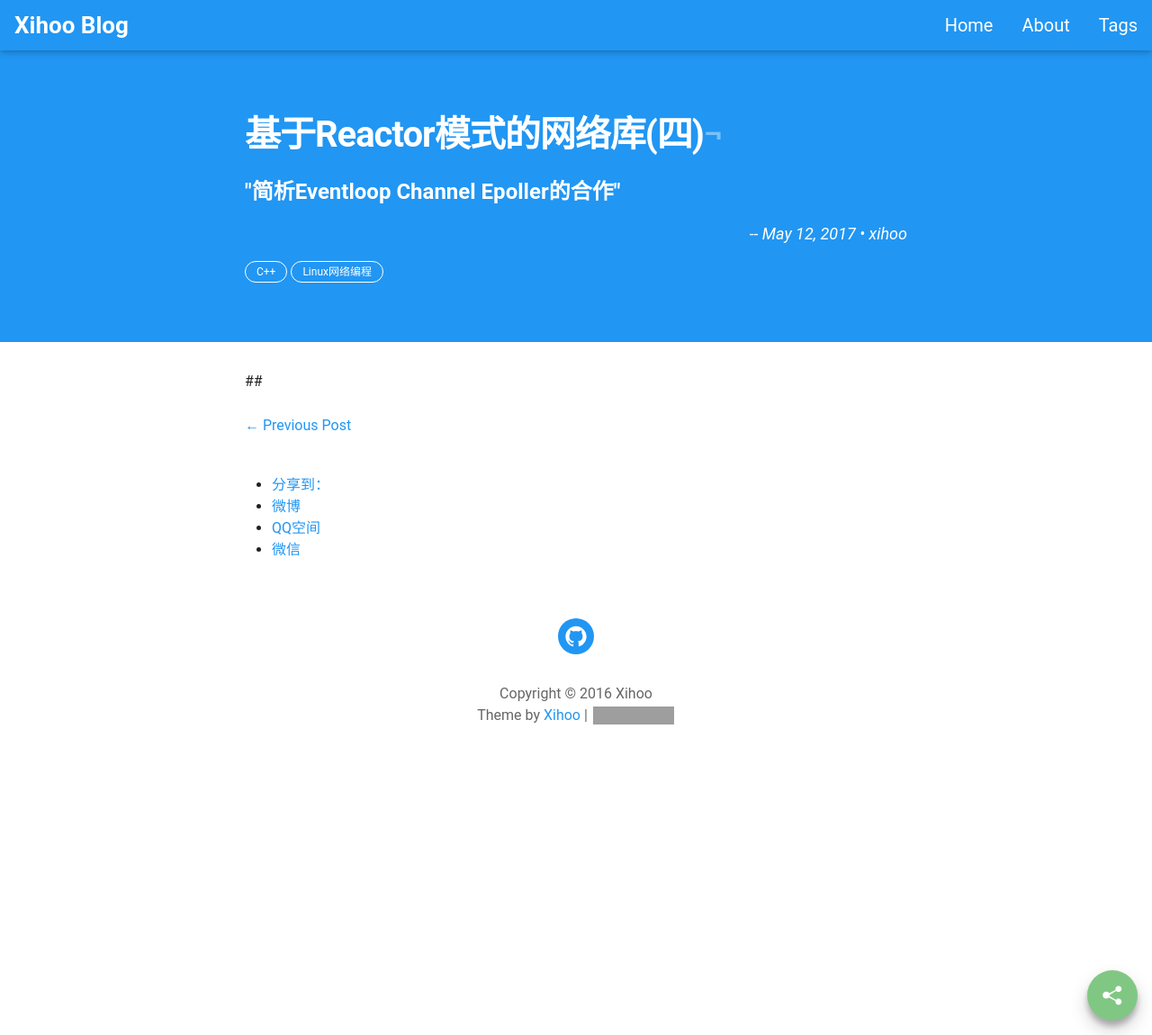
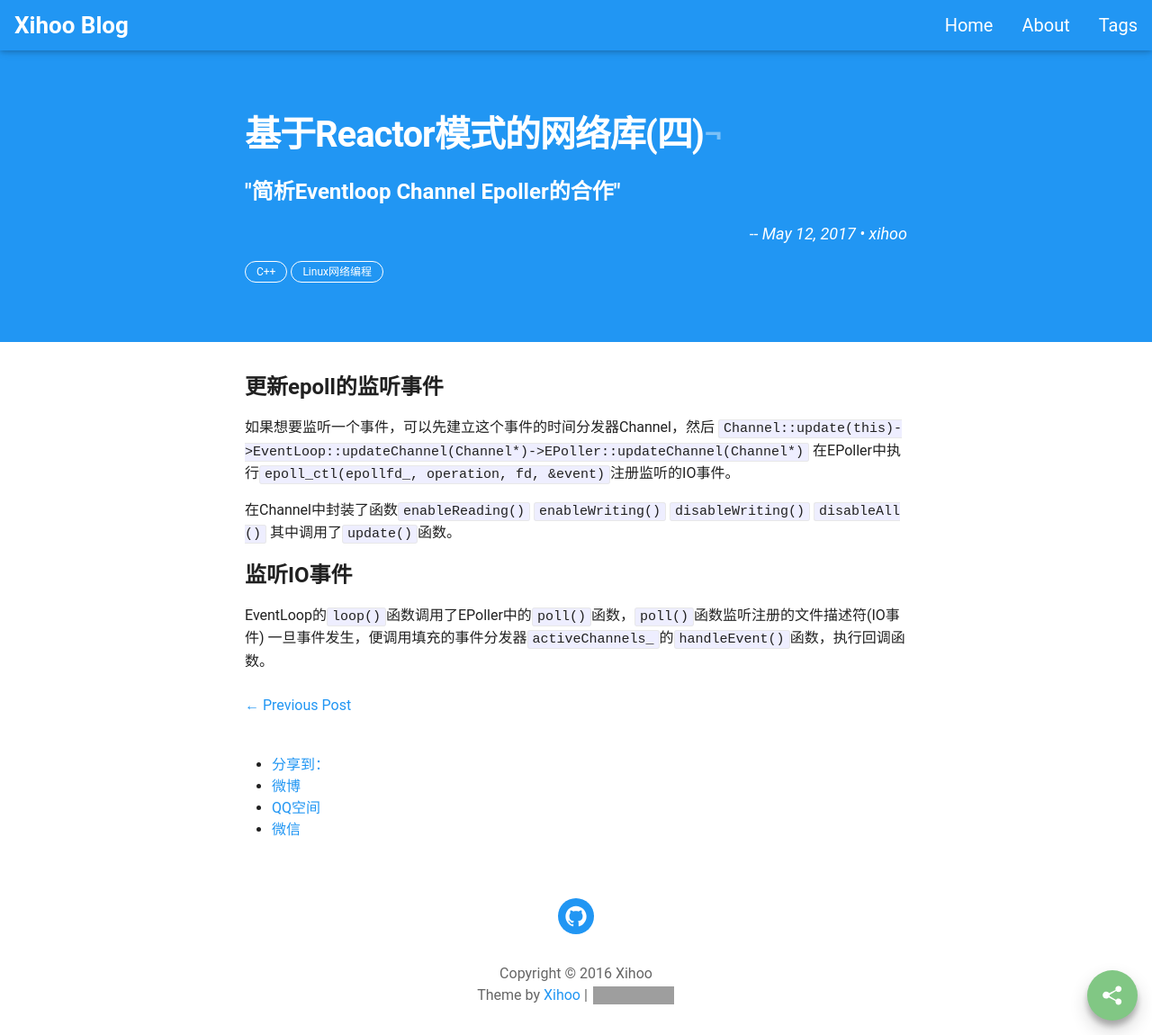
Before and after one commit to xihoo/xihoo.github.io, a Jekyll site: the page built from _posts/2016-09-12-an-interesting-phenomenon.markdown, in a window 1280 px wide. Shown: the whole page at 90% size. Built offline with Jekyll 4.4.1, drawn with Linux system fonts in a browser that asks for light colours; comment, search, counter and statistics services are not loaded; grey boxes are pictures that could not be loaded.

Commit message:
update 4

```diff
--- a/_posts/2016-09-12-an-interesting-phenomenon.markdown
+++ b/_posts/2016-09-12-an-interesting-phenomenon.markdown
@@ -9,4 +9,16 @@ tags:
     - Linux网络编程
 ---
 
-##
+## 更新epoll的监听事件
+
+如果想要监听一个事件，可以先建立这个事件的时间分发器Channel，然后
+`Channel::update(this)->EventLoop::updateChannel(Channel*)->EPoller::updateChannel(Channel*)`
+在EPoller中执行`epoll_ctl(epollfd_, operation, fd, &event)`注册监听的IO事件。
+
+在Channel中封装了函数`enableReading()` `enableWriting()` `disableWriting()` `disableAll()`
+其中调用了`update()`函数。
+
+## 监听IO事件
+
+EventLoop的`loop()`函数调用了EPoller中的`poll()`函数，`poll()`函数监听注册的文件描述符(IO事件)
+一旦事件发生，便调用填充的事件分发器`activeChannels_`的`handleEvent()`函数，执行回调函数。
```
